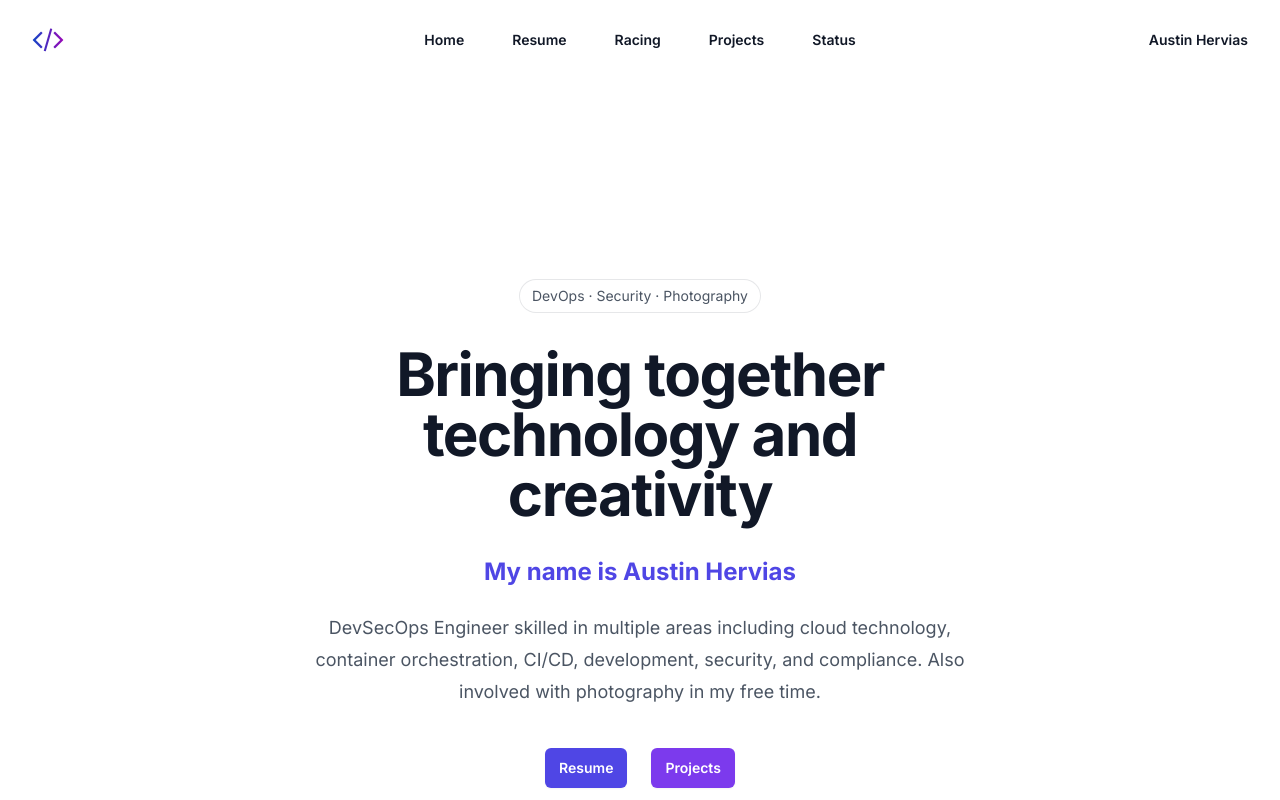
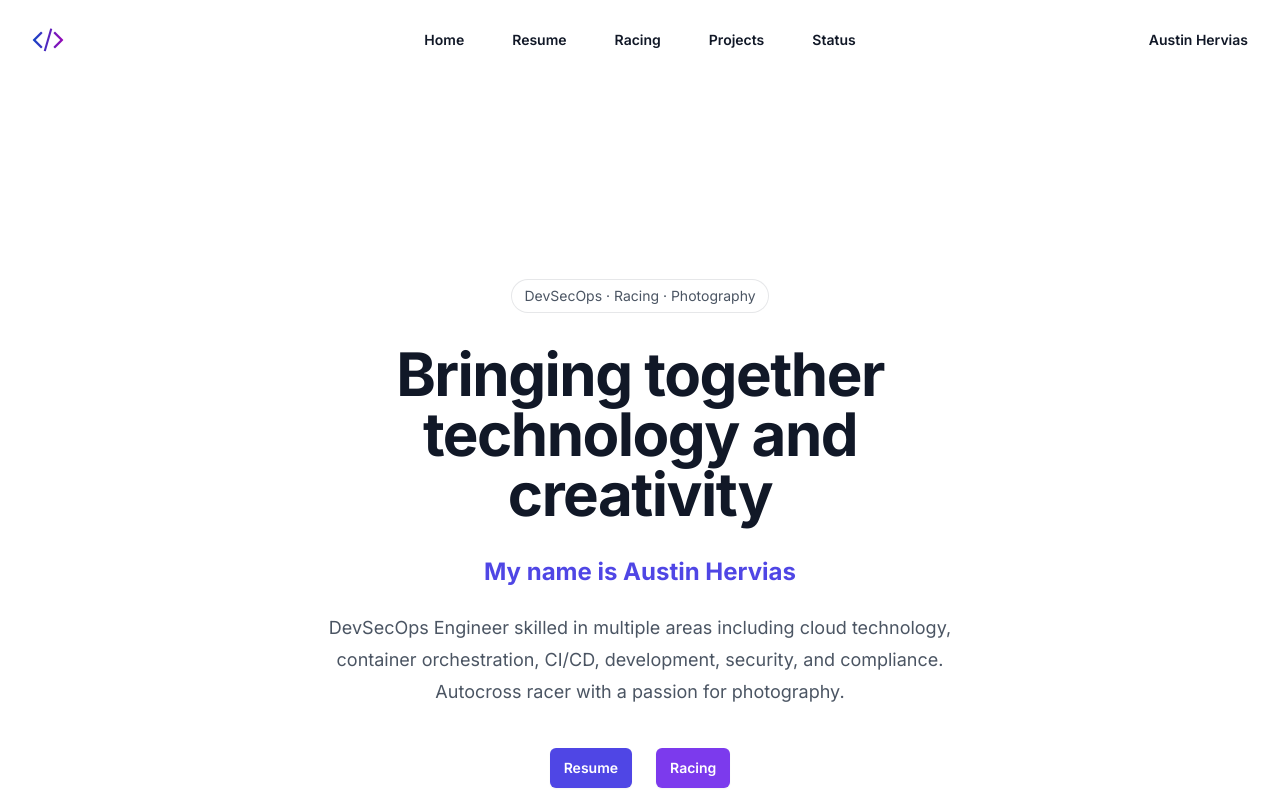
Before and after one commit to ahervias77/ahervias_site, a Next.js app: page / in a window 1280 px wide. Shown: the top 800 px of the page. Built offline with nearby package versions, Linux system fonts and the light colour scheme.

Commit message:
Refreshed main page content

```diff
--- a/src/app/page.tsx
+++ b/src/app/page.tsx
@@ -14,7 +14,7 @@ export default function HomePage() {
         <div className="mx-auto max-w-2xl py-24 sm:py-48 lg:py-56">
           <div className="hidden sm:mb-8 sm:flex sm:justify-center">
             <div className="relative rounded-full px-3 py-1 text-sm leading-6 text-gray-600 ring-1 ring-gray-900/10 dark:text-gray-300 dark:ring-gray-100/10">
-              DevOps &middot; Security &middot; Photography
+              DevSecOps &middot; Racing &middot; Photography
             </div>
           </div>
           <div className="text-center">
@@ -22,10 +22,10 @@ export default function HomePage() {
               Bringing together technology and creativity
             </h1>
             <h2 className="mt-8 text-2xl font-bold leading-8 text-indigo-600 dark:text-indigo-500">
-            My name is Austin Hervias
+              My name is Austin Hervias
             </h2>
             <p className="mt-6 text-lg leading-8 text-gray-600 dark:text-gray-300">
-            DevSecOps Engineer skilled in multiple areas including cloud technology, container orchestration, CI/CD, development, security, and compliance. Also involved with photography in my free time.
+              DevSecOps Engineer skilled in multiple areas including cloud technology, container orchestration, CI/CD, development, security, and compliance. Autocross racer with a passion for photography.
             </p>
             <div className="mt-10 flex items-center justify-center gap-x-6">
               <a
@@ -35,10 +35,10 @@ export default function HomePage() {
                 Resume
               </a>
               <a
-                href="/projects"
+                href="/racing"
                 className="rounded-md bg-violet-600 px-3.5 py-2.5 text-sm font-semibold text-white shadow-sm hover:bg-violet-500 focus-visible:outline focus-visible:outline-2 focus-visible:outline-offset-2 focus-visible:outline-indigo-600"
               >
-                Projects
+                Racing
               </a>
 
             </div>
```
